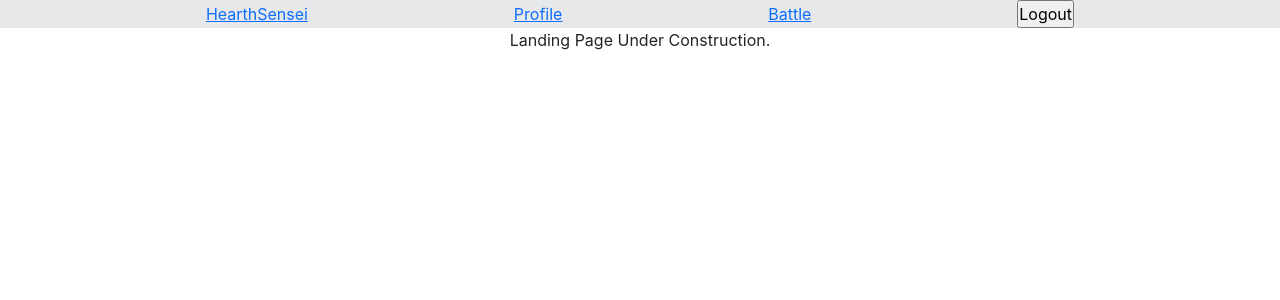
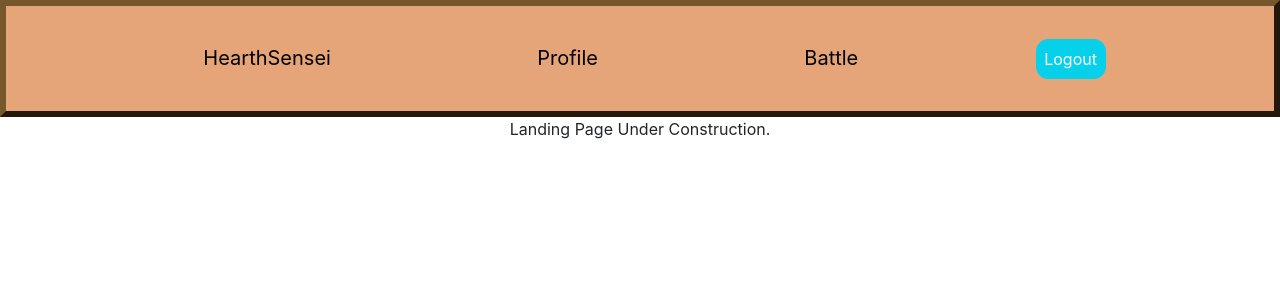
Before and after one commit to NSchatz/Hearth-Sensei, a React (Create React App) app: page / in a window 1280 px wide. Shown: the top 300 px of the page. Built offline with nearby package versions, Linux system fonts and the light colour scheme.

Commit message:
styled header

```diff
--- a/public/index.html
+++ b/public/index.html
@@ -13,12 +13,12 @@
 </head>
 
 <body>
-  <div class="Navbar">
+  <div class="Navbar header">
     <a href="/">HearthSensei</a>
     <a href="/Profile">Profile</a>
     <a href="/battle">Battle</a>
     <form method="POST" action="/logout">
-      <input id="submit" type="submit" value="Logout">
+      <input class="submit-button" id="submit" type="submit" value="Logout">
     </form>
   </div>
   <noscript>You need to enable JavaScript to run this app.</noscript>
--- a/src/Pages/Battle.css
+++ b/src/Pages/Battle.css
@@ -107,3 +107,10 @@
   justify-content: center;
   width: 100%;
 }
+
+.center {
+  position: absolute;
+  top: 50%;
+  left: 50%;
+  transform: translate(-50%, -50%);
+}
--- a/src/Pages/customBattle.js
+++ b/src/Pages/customBattle.js
@@ -105,7 +105,7 @@ function CustomBattle() {
     }
 
     return (
-        isLoading ? <div className="Loading-spinner"><Spinner animation="border" role="status" />Loading...</div>
+        isLoading ? <div className="Loading-spinner" class="center"><Spinner animation="border" role="status" />Loading...</div>
             : <div className="Battle">
                 <Link to='/battle'>Normal Battle</Link>
                 <br />
--- a/src/index.css
+++ b/src/index.css
@@ -20,3 +20,56 @@ body {
 code {
     font-family: source-code-pro, Menlo, Monaco, Consolas, 'Courier New', monospace;
 }
+
+.header {
+    overflow: hidden;
+    background-color: #e6a479;
+    padding: 30px 20px;
+    border-width: 6px;
+    border-style: outset;
+    border-color: rgb(119, 87, 44);
+
+}
+
+.header a {
+    float: left;
+    color: black;
+    text-align: center;
+    padding: 10px 14px;
+    text-decoration: none;
+    font-size: 20px;
+    line-height: 25px;
+    border-radius: 4px;
+    margin: 0 15px;
+}
+
+.header a.logo {
+    font-size: 25px;
+    font-weight: bold;
+}
+
+.header a:hover {
+    background-color: rgb(233, 206, 184);
+    color: black;
+}
+
+.header a.active {
+    background-color: #79552b;
+    color: white;
+}
+
+.header-right {
+    float: center;
+    padding-top: 8px;
+}
+
+.submit-button {
+    background: rgb(7, 208, 235);
+    border: solid 1px rgb(7, 208, 235);
+    border-radius: 12px;
+    color: white;
+    width: 70px;
+    height: 40px;
+    cursor: pointer;
+    float: center;
+}
```
